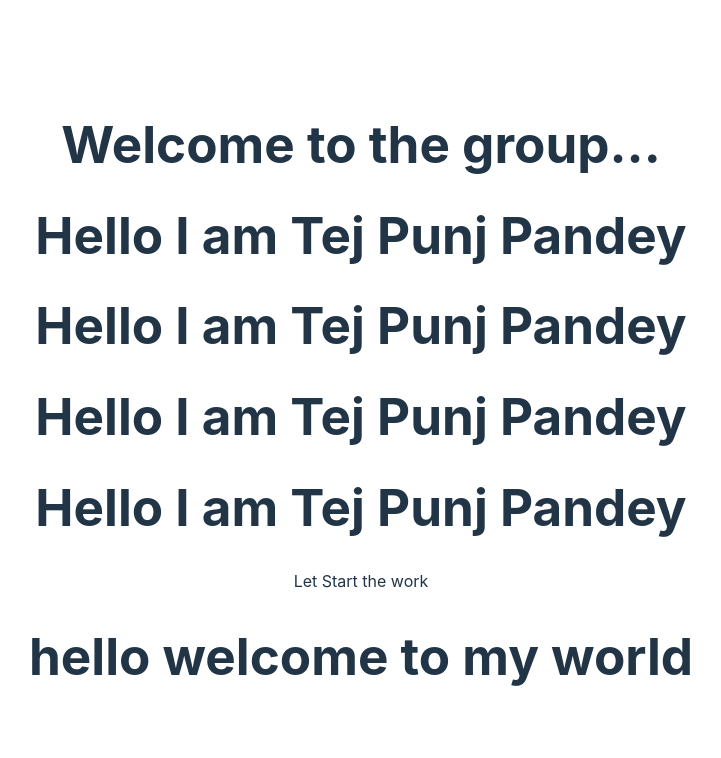
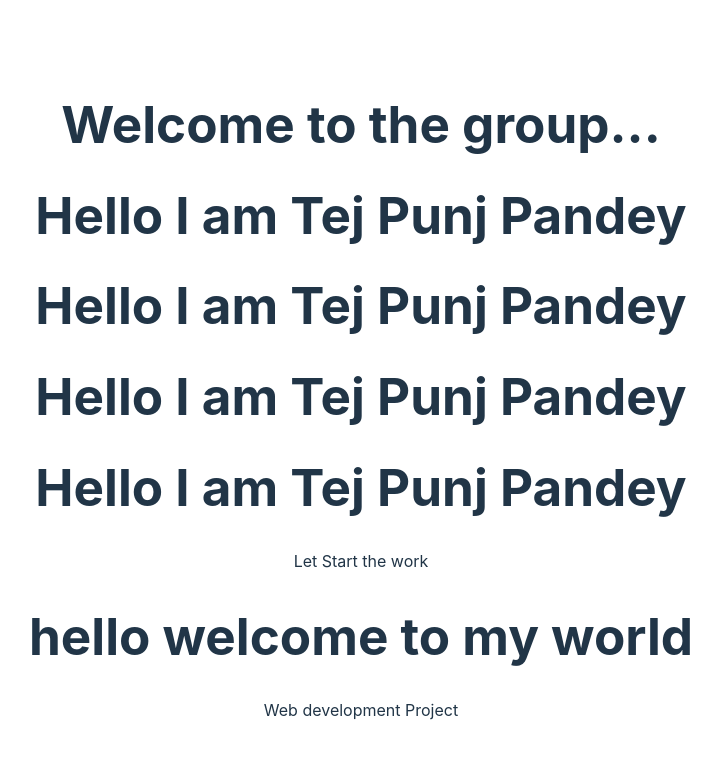
Before and after one commit to guptasonu14/app, a React (Vite) app: page / in a window 1280 px wide. Shown: the top 758 px of the page, without its empty margins (279-1000 px from the left). Built offline with nearby package versions, Linux system fonts and the light colour scheme.

Commit message:
Second commit

```diff
--- a/src/App.jsx
+++ b/src/App.jsx
@@ -13,6 +13,7 @@ function App() {
      <h1>Hello I am Tej Punj Pandey</h1>
       <p>Let Start the work</p>
       <h1>hello welcome to my world</h1>
+      <p>Web development Project</p>
 
 
     </>
```
